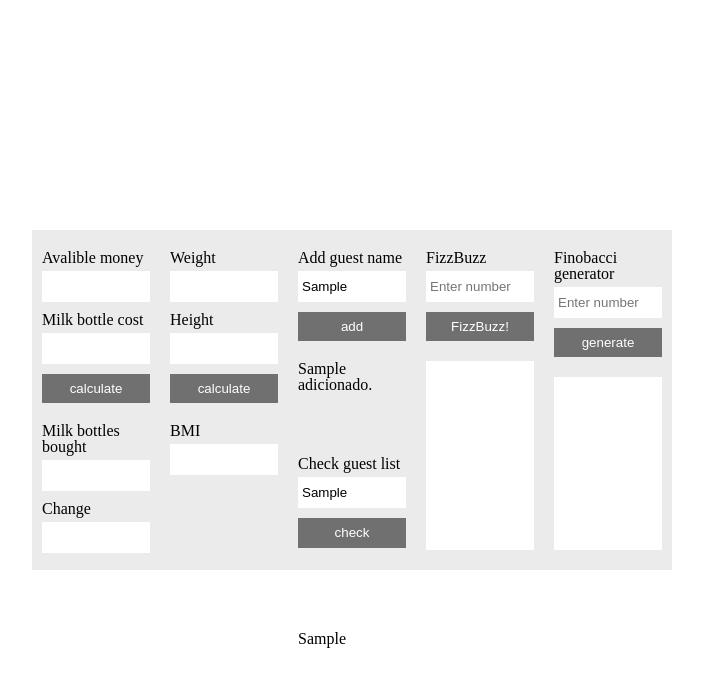
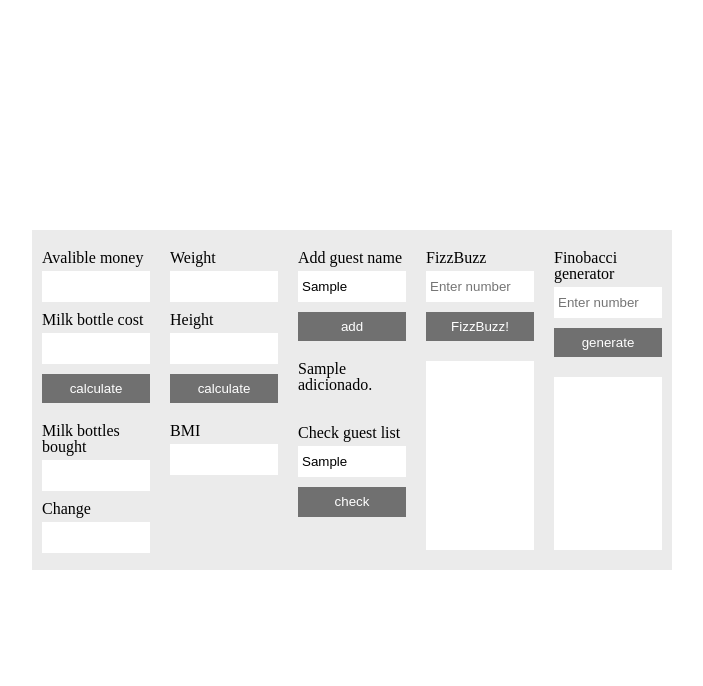
Before and after one commit to mateusmcamargo/bootcamp, a plain HTML site: page Coding Exercises/index.html in a window 1280 px wide. Both pictures are taken after typing "Sample", "Sample" into the empty fields and a click on the button "add". Shown: the whole page, without its empty margins (288-991 px from the left). Drawn offline with Linux system fonts and the light colour scheme.

Commit message:
upadate guest list logic

```diff
--- a/Coding Exercises/index.html
+++ b/Coding Exercises/index.html
@@ -46,6 +46,8 @@
             <button id="buttonGuestAdd">add</button>
             <p id="pGuestAdd"></p>
 
+            <div class="separator"></div>
+
             <label for="inputGuestCheck">Check guest list</label>
             <input type="text" id="inputGuestCheck" placeholder="Guest Name">
 
--- a/Coding Exercises/script.js
+++ b/Coding Exercises/script.js
@@ -107,8 +107,6 @@ const pGuestAdd        = document.getElementById('pGuestAdd');
 const inputGuestCheck  = document.getElementById('inputGuestCheck');
 const buttonGuestCheck = document.getElementById('buttonGuestCheck');
 const pGuestCheck      = document.getElementById('pGuestCheck');
-//guest list elements
-const listGuest        = document.getElementById('listGuest');
 
 //variables
 let guests = [];
@@ -125,19 +123,16 @@ function capitalize(string) {
 // function addGuest(guest)
 //  adds a guest to the end of the 'guests' array using the method 'push'
 function addGuest(guest, infoElement) {
+    guest = capitalize(guest);
     guests.push(guest);
-    guest = capitalize(guest);
     infoElement.innerText = guest + ' adicionado.';
-
-    let li = document.createElement('li');
-    li.textContent = guest;
-    listGuest.appendChild(li);
 }
 
 // function checkGuest(guest, infoElement)
 //  checks if a given 'guest' (string) exists in the 'guests' array
 //  based on the output displays a diferent message on a given 'infoElement'
 function checkGuest(guest, infoElement) {
+    guest = capitalize(guest);
     //check if array is empty
     if (guests.length <= 0) {
         infoElement.innerText = 'the guest list is empty :(';
@@ -158,37 +153,6 @@ function checkGuest(guest, infoElement) {
         }
     }
 }
-
-
-
-// // function checkGuest(guest, infoElement)
-// //  checks if a given 'guest' (string) exists in the 'guests' array
-// //  based on the output displays a diferent message on a given 'infoElement'
-// function checkGuest(guest, infoElement) {
-//     //check if array is empty
-//     if (guests.length <= 0) {
-//         infoElement.innerText = 'the guest list is empty :(';
-//     } else {
-//         //if not empty, run a for loop throughout the array
-//         for (let i = 0; i < guests.length; i ++) {
-//             //check 'typeof' 'guest' and if it is empty
-//             if (guest === "" || typeof(guest) !== "string") {
-//                 infoElement.innerText = 'please enter a valid name';
-//             } else {
-//                 //if everything checks out, confirm 'guest' is on the list
-//                 if (guests[i] === guest) {
-//                     guest = capitalize(guest);
-//                     infoElement.innerText = guest + ' is on the list!';
-//                     return;
-//                 }
-//                 //if something goes wrong, confirm 'guest' is NOT on the list
-//                 infoElement.innerText = guest + ' is NOT on the list :(';
-//             }
-//         }
-//     }
-// }
-
-
 
 // eventListener for buttonGuestAdd
 // the input value string is added to the 'guests' array using the 'guestAdd()' function
--- a/Coding Exercises/style.css
+++ b/Coding Exercises/style.css
@@ -42,8 +42,12 @@ input {
     background-color: white;
 }
 
+.separator {
+    height: 64px;
+}
+
 p {
-    margin-bottom: 63px;
+    height: 0;
 }
 
 p.fizz-buzz, p.finobacci {
```
